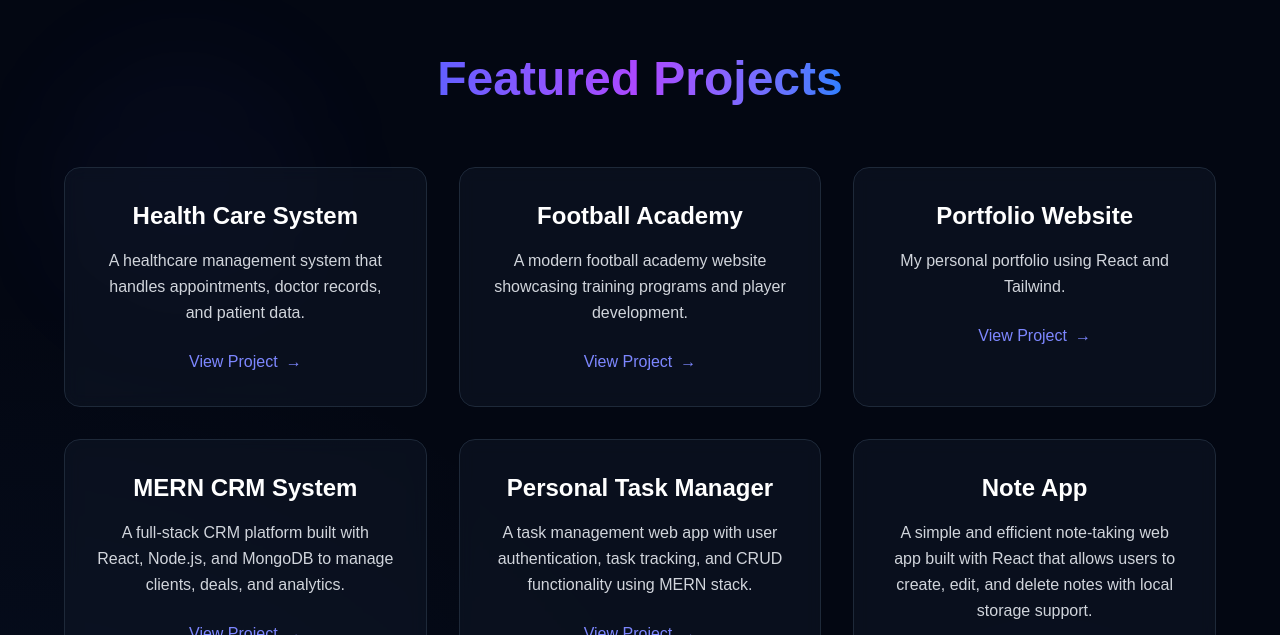
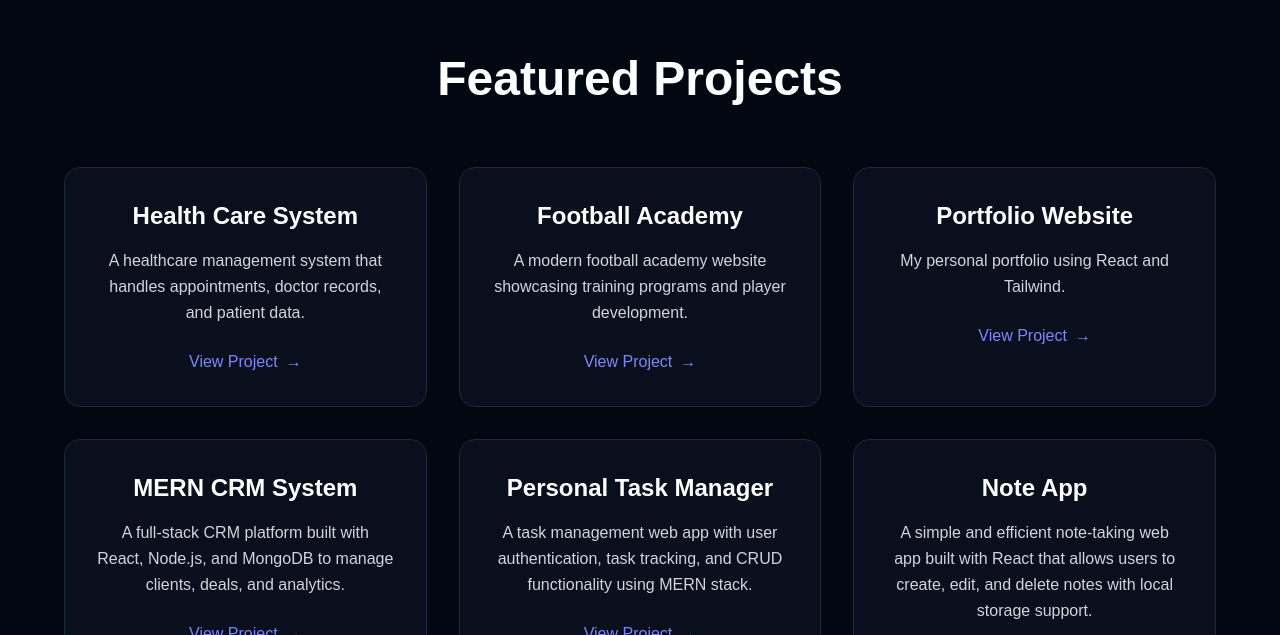
Before and after one commit to Rohin-Madhav/Portfolio, a React (Vite) app: page / in a window 1280 px wide. Shown: the part 2465-3100 px from the top of the page. Built offline with nearby package versions, Linux system fonts and the light colour scheme.

Commit message:
animation added in project section

```diff
--- a/src/components/Projects.jsx
+++ b/src/components/Projects.jsx
@@ -1,13 +1,14 @@
-import React, { useEffect, useRef } from "react";
+import React, { useRef } from "react";
 import gsap from "gsap";
-import { ScrollTrigger } from "gsap/ScrollTrigger";
+import { ScrollTrigger, SplitText } from "gsap/all";
+import { useGSAP } from "@gsap/react";
 
-gsap.registerPlugin(ScrollTrigger);
+gsap.registerPlugin(ScrollTrigger, SplitText);
 
 export default function Projects() {
-  const sectionRef = useRef(null);
-  const titleRef = useRef(null);
-  const cardsRef = useRef([]);
+  const container = useRef(null);
+  const cardsRef = useRef([])
+
 
   const projects = [
     {
@@ -52,31 +53,60 @@ export default function Projects() {
     },
   ];
 
+  useGSAP(() => {
+    const headingSplit = new SplitText(".heading h2", {
+      type: "chars"
+    });
+
+    gsap.from(headingSplit.chars, {
+      scrollTrigger: {
+        trigger: ".heading h2",
+        start: "top 85%",
+        once: true,
+      },
+      y: 40,
+      opacity: 0,
+      stagger: 0.03,
+      ease: "power3.out",
+
+    });
+    gsap.from(cardsRef.current, {
+      scrollTrigger: {
+        trigger: container.current,
+        start: "top 80%",
+        once: true,
+      },
+      opacity: 0,
+      y: 50,
+      scale: 0.95,
+      duration: 0.6,
+      stagger: 0.15,
+      ease: "power3.out",
+      clearProps: "all",
+    });
+
+
+    ScrollTrigger.refresh();
+
+  }, { scope: container });
+
 
   return (
     <section
-      ref={sectionRef}
+      ref={container}
       id="projects"
       className="  min-h-screen py-24 px-6 bg-gray-950 relative overflow-hidden"
     >
-      {/* Animated background */}
-      <div className="bg-gradient-animate absolute inset-0 bg-[radial-gradient(circle_800px_at_0%_50%,#3b82f615,transparent)] bg-[length:200%_200%]"></div>
 
-      {/* Floating particles */}
-      <div className="absolute inset-0 overflow-hidden pointer-events-none">
-        <div className="absolute w-72 h-72 bg-indigo-500/5 rounded-full blur-3xl top-20 left-10 animate-pulse"></div>
-        <div className="absolute w-96 h-96 bg-blue-500/5 rounded-full blur-3xl bottom-20 right-10 animate-pulse" style={{ animationDelay: '1s' }}></div>
-      </div>
 
-      <div className="max-w-6xl mx-auto text-center relative z-10">
-        <h2
-          ref={titleRef}
-          className="text-4xl md:text-5xl font-bold mb-16"
+      <div className="max-w-6xl Featured Projects  mx-auto text-center relative z-10">
+        <div
+          className="text-4xl  heading md:text-5xl font-bold mb-16"
         >
-          <span className="bg-gradient-to-r from-indigo-500 via-purple-500 to-blue-500 text-transparent bg-clip-text">
+          <h2 className="text-white">
             Featured Projects
-          </span>
-        </h2>
+          </h2>
+        </div>
 
         <div className="grid md:grid-cols-2 lg:grid-cols-3 gap-8">
           {projects.map((p, index) => (
```
